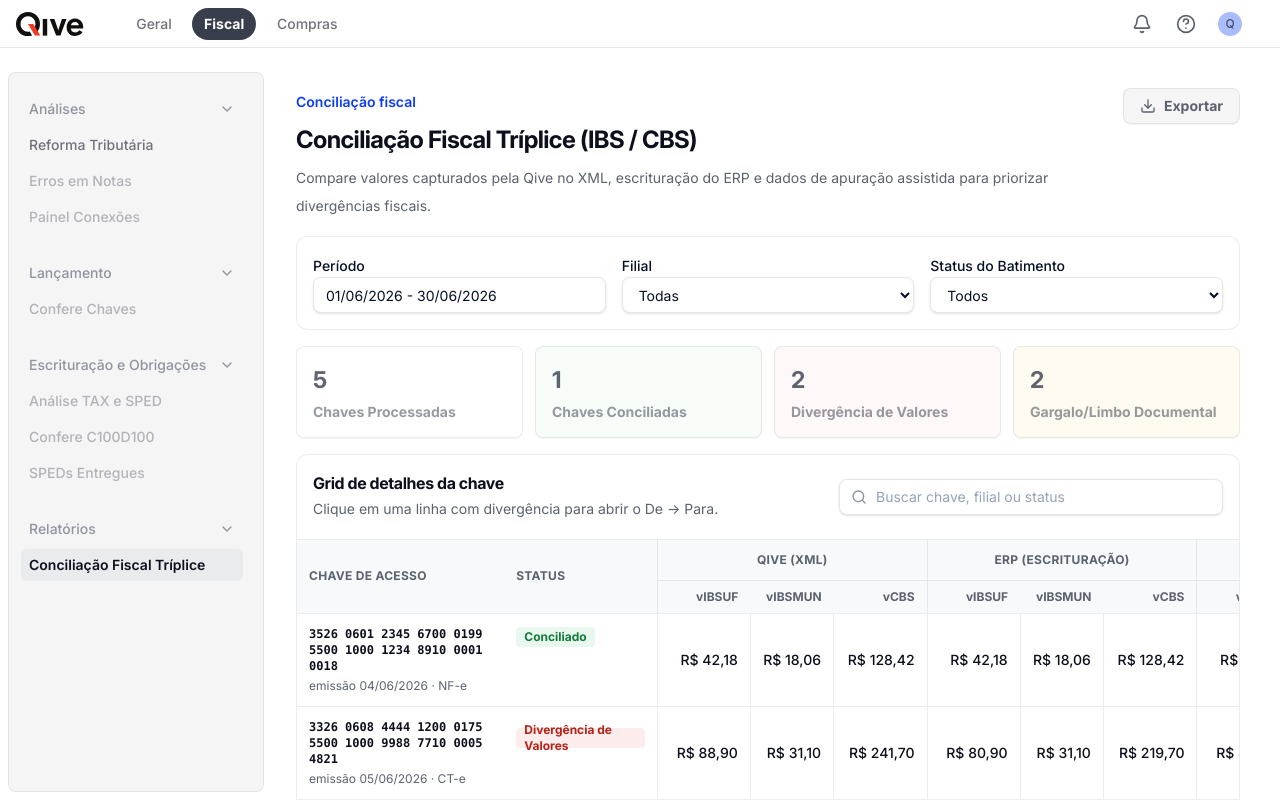
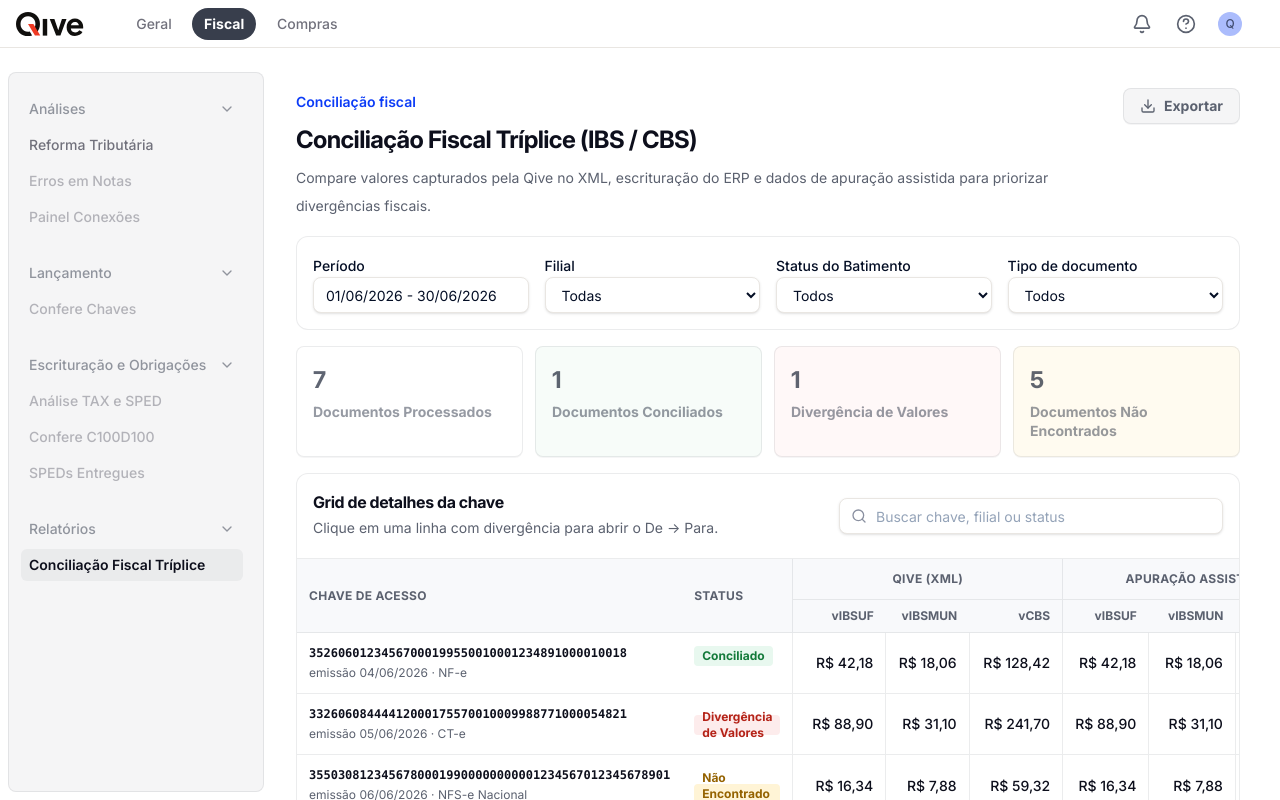
Before and after one commit to ribeiro-thiago/qive-frontend, a Next.js app: page /fiscal/conciliacao-fiscal-triplice in a window 1280 px wide. Built offline with nearby package versions, Linux system fonts and the light colour scheme.

Commit message:
Ajusta conciliação fiscal tríplice

```diff
--- a/app/(main)/fiscal/conciliacao-fiscal-triplice/page.tsx
+++ b/app/(main)/fiscal/conciliacao-fiscal-triplice/page.tsx
@@ -21,8 +21,11 @@ import { cn } from "@/lib/utils";
 type ReconciliationStatus =
   | "Conciliado"
   | "Divergência de Valores"
+  | "Não Encontrado na Qive"
   | "Não Encontrado no ERP"
-  | "Não Encontrado no Fisco";
+  | "Não Encontrado no IBS"
+  | "Não Encontrado no CBS"
+  | "Não Encontrado na Apuração Assistida";
 
 type TaxValues = {
   vIBSUF: number;
@@ -36,77 +39,114 @@ type ReconciliationRow = {
   empresa: string;
   filial: string;
   emissao: string;
-  tipoDocumento: "CT-e" | "NF-e" | "NFS-e";
-  qive: TaxValues;
+  tipoDocumento: DocumentType;
+  qive: TaxValues | null;
+  apuracaoIbs: Pick<TaxValues, "vIBSUF" | "vIBSMUN"> | null;
+  apuracaoCbs: Pick<TaxValues, "vCBS"> | null;
   erp: TaxValues | null;
-  gov: TaxValues | null;
 };
+
+type DocumentType = "CT-e" | "NF-e" | "NFS-e Nacional";
 
 const STATUS_OPTIONS: Array<ReconciliationStatus | "Todos"> = [
   "Todos",
   "Conciliado",
   "Divergência de Valores",
+  "Não Encontrado na Qive",
   "Não Encontrado no ERP",
-  "Não Encontrado no Fisco",
+  "Não Encontrado no IBS",
+  "Não Encontrado no CBS",
+  "Não Encontrado na Apuração Assistida",
 ];
+
+const DOCUMENT_TYPE_OPTIONS: Array<DocumentType | "Todos"> = ["Todos", "NF-e", "CT-e", "NFS-e Nacional"];
 
 const BRANCH_OPTIONS = ["Todas", "Matriz SP", "Filial RJ", "Filial MG"];
 
 const RECONCILIATION_ROWS: ReconciliationRow[] = [
   {
-    chaveAcesso: "3526 0601 2345 6700 0199 5500 1000 1234 8910 0001 0018",
+    chaveAcesso: "35260601234567000199550010001234891000010018",
     status: "Conciliado",
     empresa: "Qive Tecnologia Ltda.",
     filial: "Matriz SP",
     emissao: "04/06/2026",
     tipoDocumento: "NF-e",
     qive: { vIBSUF: 42.18, vIBSMUN: 18.06, vCBS: 128.42 },
+    apuracaoIbs: { vIBSUF: 42.18, vIBSMUN: 18.06 },
+    apuracaoCbs: { vCBS: 128.42 },
     erp: { vIBSUF: 42.18, vIBSMUN: 18.06, vCBS: 128.42 },
-    gov: { vIBSUF: 42.18, vIBSMUN: 18.06, vCBS: 128.42 },
   },
   {
-    chaveAcesso: "3326 0608 4444 1200 0175 5500 1000 9988 7710 0005 4821",
+    chaveAcesso: "33260608444412000175570010009988771000054821",
     status: "Divergência de Valores",
     empresa: "Qive Tecnologia Ltda.",
     filial: "Filial RJ",
     emissao: "05/06/2026",
     tipoDocumento: "CT-e",
     qive: { vIBSUF: 88.9, vIBSMUN: 31.1, vCBS: 241.7 },
+    apuracaoIbs: { vIBSUF: 88.9, vIBSMUN: 31.1 },
+    apuracaoCbs: { vCBS: 241.7 },
     erp: { vIBSUF: 80.9, vIBSMUN: 31.1, vCBS: 219.7 },
-    gov: { vIBSUF: 88.9, vIBSMUN: 31.1, vCBS: 241.7 },
   },
   {
-    chaveAcesso: "3126 0602 9988 7700 0194 5500 1000 4567 1210 0008 1140",
+    chaveAcesso: "35503081234567800019900000000001234567012345678901",
     status: "Não Encontrado no ERP",
     empresa: "Qive Tecnologia Ltda.",
     filial: "Filial MG",
     emissao: "06/06/2026",
-    tipoDocumento: "NFS-e",
+    tipoDocumento: "NFS-e Nacional",
     qive: { vIBSUF: 16.34, vIBSMUN: 7.88, vCBS: 59.32 },
+    apuracaoIbs: { vIBSUF: 16.34, vIBSMUN: 7.88 },
+    apuracaoCbs: { vCBS: 59.32 },
     erp: null,
-    gov: { vIBSUF: 16.34, vIBSMUN: 7.88, vCBS: 59.32 },
   },
   {
-    chaveAcesso: "3526 0609 1020 3040 0191 5500 1000 2200 3410 0003 7806",
-    status: "Não Encontrado no Fisco",
+    chaveAcesso: "35260609102030400091550010002200341000037806",
+    status: "Não Encontrado na Apuração Assistida",
     empresa: "Qive Tecnologia Ltda.",
     filial: "Matriz SP",
     emissao: "07/06/2026",
     tipoDocumento: "NF-e",
     qive: { vIBSUF: 55.12, vIBSMUN: 14.2, vCBS: 173.87 },
+    apuracaoIbs: null,
+    apuracaoCbs: null,
     erp: { vIBSUF: 55.12, vIBSMUN: 14.2, vCBS: 173.87 },
-    gov: null,
   },
   {
-    chaveAcesso: "3326 0610 4567 8900 0181 5500 1000 7766 5410 0012 3402",
-    status: "Divergência de Valores",
+    chaveAcesso: "33260610456789000181570010007766541000123402",
+    status: "Não Encontrado no IBS",
     empresa: "Qive Tecnologia Ltda.",
     filial: "Filial RJ",
     emissao: "08/06/2026",
     tipoDocumento: "CT-e",
     qive: { vIBSUF: 102.44, vIBSMUN: 47.18, vCBS: 305.7 },
-    erp: { vIBSUF: 102.44, vIBSMUN: 39.18, vCBS: 299.7 },
-    gov: { vIBSUF: 102.44, vIBSMUN: 47.18, vCBS: 305.7 },
+    apuracaoIbs: null,
+    apuracaoCbs: { vCBS: 305.7 },
+    erp: { vIBSUF: 102.44, vIBSMUN: 47.18, vCBS: 305.7 },
+  },
+  {
+    chaveAcesso: "35503081234567800019900000000001234567012345678902",
+    status: "Não Encontrado no CBS",
+    empresa: "Qive Tecnologia Ltda.",
+    filial: "Filial MG",
+    emissao: "09/06/2026",
+    tipoDocumento: "NFS-e Nacional",
+    qive: { vIBSUF: 24.1, vIBSMUN: 9.4, vCBS: 77.8 },
+    apuracaoIbs: { vIBSUF: 24.1, vIBSMUN: 9.4 },
+    apuracaoCbs: null,
+    erp: { vIBSUF: 24.1, vIBSMUN: 9.4, vCBS: 77.8 },
+  },
+  {
+    chaveAcesso: "35260601987654000123550010000043211000098765",
+    status: "Não Encontrado na Qive",
+    empresa: "Qive Tecnologia Ltda.",
+    filial: "Matriz SP",
+    emissao: "10/06/2026",
+    tipoDocumento: "NF-e",
+    qive: null,
+    apuracaoIbs: { vIBSUF: 61.2, vIBSMUN: 22.4 },
+    apuracaoCbs: { vCBS: 184.55 },
+    erp: { vIBSUF: 61.2, vIBSMUN: 22.4, vCBS: 184.55 },
   },
 ];
 
@@ -130,8 +170,30 @@ function getValuesDelta(a: TaxValues | null, b: TaxValues | null): number {
   }, 0);
 }
 
+function getApuracaoValues(row: ReconciliationRow): TaxValues | null {
+  if (!row.apuracaoIbs || !row.apuracaoCbs) return null;
+
+  return {
+    vIBSUF: row.apuracaoIbs.vIBSUF,
+    vIBSMUN: row.apuracaoIbs.vIBSMUN,
+    vCBS: row.apuracaoCbs.vCBS,
+  };
+}
+
+function getApuracaoDisplayValues(row: ReconciliationRow): Partial<Record<keyof TaxValues, number | null>> | null {
+  if (!row.apuracaoIbs && !row.apuracaoCbs) return null;
+
+  return {
+    vIBSUF: row.apuracaoIbs?.vIBSUF ?? null,
+    vIBSMUN: row.apuracaoIbs?.vIBSMUN ?? null,
+    vCBS: row.apuracaoCbs?.vCBS ?? null,
+  };
+}
+
 function getMaxDelta(row: ReconciliationRow): number {
-  return Math.max(getValuesDelta(row.qive, row.erp), getValuesDelta(row.qive, row.gov));
+  if (!row.qive) return 0;
+
+  return Math.max(getValuesDelta(row.qive, row.erp), getValuesDelta(row.qive, getApuracaoValues(row)));
 }
 
 function getStatusTagClasses(status: ReconciliationStatus) {
@@ -162,7 +224,7 @@ function StatusTag({ status }: { status: ReconciliationStatus }) {
   return <Tag {...getStatusTagClasses(status)}>{status}</Tag>;
 }
 
-function TaxValueCells({ values, groupStart = false }: { values: TaxValues | null; groupStart?: boolean }) {
+function TaxValueCells({ values, groupStart = false }: { values: Partial<Record<keyof TaxValues, number | null>> | null; groupStart?: boolean }) {
   return (
     <>
       {TAX_KEYS.map((key, index) => (
@@ -215,6 +277,7 @@ function SelectField({
 export default function ConciliacaoFiscalTriplicePage() {
   const [statusFilter, setStatusFilter] = React.useState<string>("Todos");
   const [branchFilter, setBranchFilter] = React.useState("Todas");
+  const [documentTypeFilter, setDocumentTypeFilter] = React.useState<string>("Todos");
   const [search, setSearch] = React.useState("");
   const [selectedRow, setSelectedRow] = React.useState<ReconciliationRow | null>(null);
 
@@ -224,15 +287,16 @@ export default function ConciliacaoFiscalTriplicePage() {
     return RECONCILIATION_ROWS.filter((row) => {
       const matchesStatus = statusFilter === "Todos" || row.status === statusFilter;
       const matchesBranch = branchFilter === "Todas" || row.filial === branchFilter;
+      const matchesDocumentType = documentTypeFilter === "Todos" || row.tipoDocumento === documentTypeFilter;
       const matchesSearch =
         !normalizedSearch ||
         row.chaveAcesso.toLowerCase().includes(normalizedSearch) ||
         row.filial.toLowerCase().includes(normalizedSearch) ||
         row.status.toLowerCase().includes(normalizedSearch);
 
-      return matchesStatus && matchesBranch && matchesSearch;
+      return matchesStatus && matchesBranch && matchesDocumentType && matchesSearch;
     });
-  }, [branchFilter, search, statusFilter]);
+  }, [branchFilter, documentTypeFilter, search, statusFilter]);
 
   const metrics = React.useMemo(() => {
     const totalOk = RECONCILIATION_ROWS.filter((row) => row.status === "Conciliado").length;
@@ -240,7 +304,7 @@ export default function ConciliacaoFiscalTriplicePage() {
       (row) => row.status === "Divergência de Valores",
     ).length;
     const totalLimbo = RECONCILIATION_ROWS.filter(
-      (row) => row.status === "Não Encontrado no ERP" || row.status === "Não Encontrado no Fisco",
+      (row) => row.status.startsWith("Não Encontrado"),
     ).length;
 
     return {
@@ -253,16 +317,16 @@ export default function ConciliacaoFiscalTriplicePage() {
 
   const selectedDifferences = selectedRow
     ? TAX_KEYS.flatMap((key) => {
-        const xmlValue = selectedRow.qive[key];
+        const xmlValue = selectedRow.qive?.[key] ?? null;
         const erpValue = selectedRow.erp?.[key] ?? null;
-        const govValue = selectedRow.gov?.[key] ?? null;
-        const erpDelta = erpValue === null ? null : xmlValue - erpValue;
-        const govDelta = govValue === null ? null : xmlValue - govValue;
+        const apuracaoValue = getApuracaoDisplayValues(selectedRow)?.[key] ?? null;
+        const erpDelta = xmlValue === null || erpValue === null ? null : xmlValue - erpValue;
+        const apuracaoDelta = xmlValue === null || apuracaoValue === null ? null : xmlValue - apuracaoValue;
 
         return [
+          { origin: "Apuração Assistida", key, expected: xmlValue, current: apuracaoValue, delta: apuracaoDelta },
           { origin: "ERP", key, expected: xmlValue, current: erpValue, delta: erpDelta },
-          { origin: "Apuração Assistida", key, expected: xmlValue, current: govValue, delta: govDelta },
-        ].filter((item) => item.current === null || Math.abs(item.delta ?? 0) > 0.009);
+        ].filter((item) => item.expected === null || item.current === null || Math.abs(item.delta ?? 0) > 0.009);
       })
     : [];
 
@@ -285,21 +349,22 @@ export default function ConciliacaoFiscalTriplicePage() {
       </header>
 
       <Card className="rounded-xl border border-[rgba(4,14,35,0.08)] bg-white">
-        <CardContent className="grid gap-4 p-4 md:grid-cols-3">
+        <CardContent className="grid gap-4 p-4 md:grid-cols-4">
           <div className="space-y-2">
             <Label htmlFor="periodo">Período</Label>
             <Input id="periodo" type="text" value="01/06/2026 - 30/06/2026" readOnly />
           </div>
           <SelectField id="filial" label="Filial" value={branchFilter} onChange={setBranchFilter} options={BRANCH_OPTIONS} />
           <SelectField id="status" label="Status do Batimento" value={statusFilter} onChange={setStatusFilter} options={STATUS_OPTIONS} />
+          <SelectField id="tipo-documento" label="Tipo de documento" value={documentTypeFilter} onChange={setDocumentTypeFilter} options={DOCUMENT_TYPE_OPTIONS} />
         </CardContent>
       </Card>
 
       <div className="grid gap-3 md:grid-cols-2 xl:grid-cols-4">
-        <BigNumberCard value={metrics.totalChaves} label="Chaves Processadas" disableWhenZero={false} />
-        <BigNumberCard value={metrics.totalOk} label="Chaves Conciliadas" disableWhenZero={false} className="bg-[#F7FCF9]" />
+        <BigNumberCard value={metrics.totalChaves} label="Documentos Processados" disableWhenZero={false} />
+        <BigNumberCard value={metrics.totalOk} label="Documentos Conciliados" disableWhenZero={false} className="bg-[#F7FCF9]" />
         <BigNumberCard value={metrics.totalDivergencias} label="Divergência de Valores" disableWhenZero={false} className="bg-[#FFF8F8]" />
-        <BigNumberCard value={metrics.totalLimbo} label="Gargalo/Limbo Documental" disableWhenZero={false} className="bg-[#FFFBF0]" />
+        <BigNumberCard value={metrics.totalLimbo} label="Documentos Não Encontrados" disableWhenZero={false} className="bg-[#FFFBF0]" />
       </div>
 
       <Card className="overflow-hidden rounded-xl border border-[rgba(4,14,35,0.08)] bg-white">
@@ -328,9 +393,9 @@ export default function ConciliacaoFiscalTriplicePage() {
                   <th rowSpan={2} className="w-[280px] px-3 py-3">Chave de Acesso</th>
                   <th rowSpan={2} className="w-[180px] px-3 py-3">Status</th>
                   <th colSpan={3} className="border-l border-[rgba(4,14,35,0.08)] px-3 py-3 text-center">Qive (XML)</th>
+                  <th colSpan={3} className="border-l border-[rgba(4,14,35,0.08)] px-3 py-3 text-center">Apuração Assistida</th>
                   <th colSpan={3} className="border-l border-[rgba(4,14,35,0.08)] px-3 py-3 text-center">ERP (Escrituração)</th>
-                  <th colSpan={3} className="border-l border-[rgba(4,14,35,0.08)] px-3 py-3 text-center">Apuração Assistida</th>
-                  <th rowSpan={2} className="border-l border-[rgba(4,14,35,0.08)] px-3 py-3 text-right">Divergência Max</th>
+                  <th rowSpan={2} className="border-l border-[rgba(4,14,35,0.08)] px-3 py-3 text-right">Divergência</th>
                 </tr>
                 <tr className="border-b border-[rgba(4,14,35,0.08)] bg-[#F8F9FB] text-xs font-bold text-[#5B616F]">
                   {Array.from({ length: 3 }).map((_, groupIndex) =>
@@ -368,8 +433,8 @@ export default function ConciliacaoFiscalTriplicePage() {
                       </td>
                       <td className="px-3 py-3 align-top"><StatusTag status={row.status} /></td>
                       <TaxValueCells values={row.qive} groupStart />
+                      <TaxValueCells values={getApuracaoDisplayValues(row)} groupStart />
                       <TaxValueCells values={row.erp} groupStart />
-                      <TaxValueCells values={row.gov} groupStart />
                       <td className="whitespace-nowrap border-l border-[rgba(4,14,35,0.08)] px-3 py-3 text-right font-bold text-[#0d0f1c]">
                         {formatCurrency(getMaxDelta(row))}
                       </td>
@@ -381,7 +446,7 @@ export default function ConciliacaoFiscalTriplicePage() {
           </div>
 
           <div className="flex items-center justify-between border-t border-[rgba(4,14,35,0.08)] px-4 py-3 text-sm text-[#5B616F]">
-            <span>{filteredRows.length} chaves exibidas</span>
+            <span>{filteredRows.length} documentos exibidos</span>
             <span>Página 1 de 1</span>
           </div>
         </CardContent>
@@ -392,7 +457,7 @@ export default function ConciliacaoFiscalTriplicePage() {
           <SheetHeader>
             <div>
               <SheetTitle>De → Para da divergência</SheetTitle>
-              <SheetDescription>Detalhamento por origem e campo fiscal da chave selecionada.</SheetDescription>
+              <SheetDescription>Detalhamento por origem e campo fiscal do documento selecionado.</SheetDescription>
             </div>
             <SheetClose asChild>
               <Button variant="secondary" size="sm">Fechar</Button>
@@ -424,7 +489,7 @@ export default function ConciliacaoFiscalTriplicePage() {
                           <p className="text-xs text-[#5B616F]">Comparação contra Qive (XML)</p>
                         </div>
                         <Tag bgColor="bg-[#FDECEC]" textColor="text-[#B42318]" borderColor="border-[#F7C5C2]">
-                          Δ {formatCurrency(Math.abs(difference.delta ?? difference.expected))}
+                          Δ {formatCurrency(Math.abs(difference.delta ?? difference.expected ?? 0))}
                         </Tag>
                       </div>
                       <div className="grid gap-3 sm:grid-cols-2">
```
